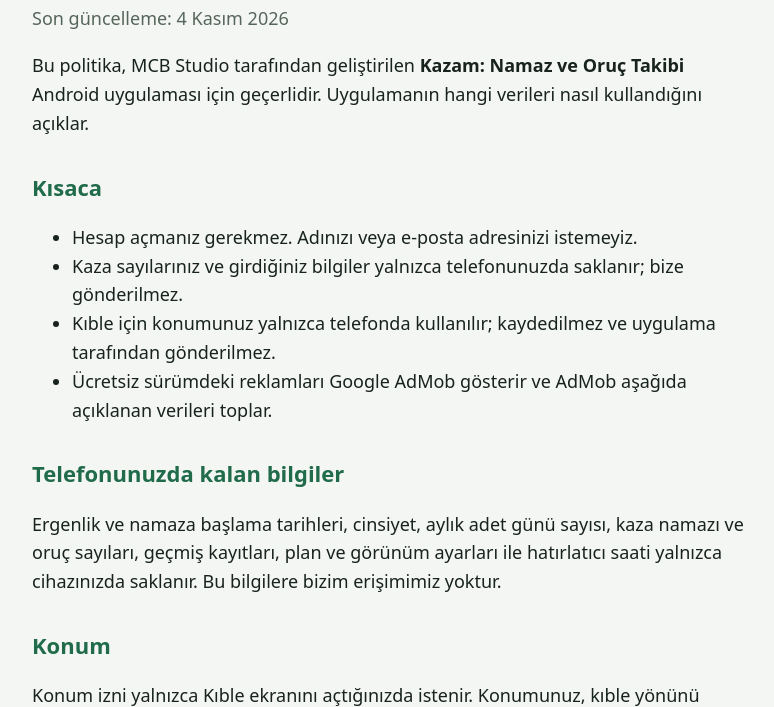
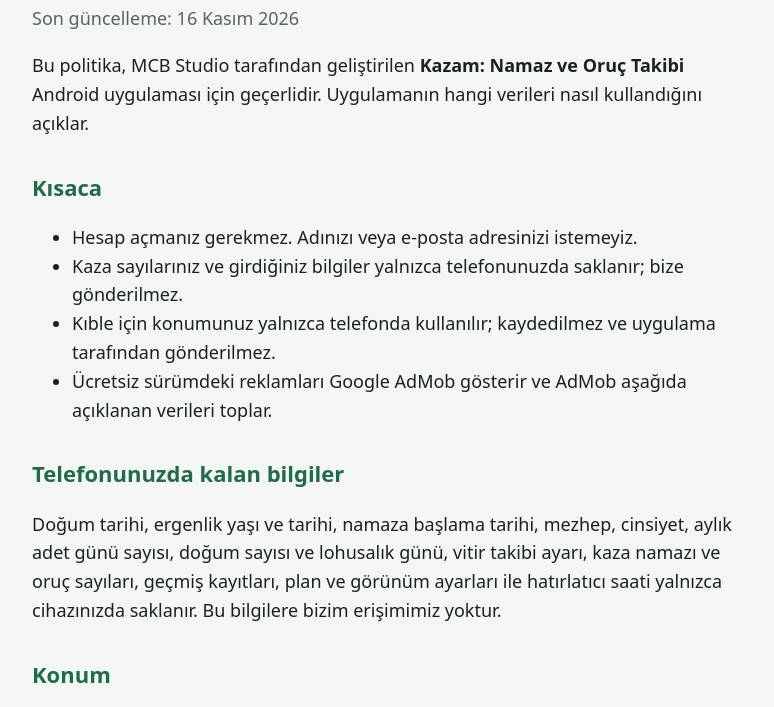
Before and after one commit to MehmetCanBeyaztas/kazam-gizlilik, a plain HTML site: page index.html in a window 1280 px wide. Shown: the part 74-781 px from the top of the page, without its empty margins (248-1022 px from the left). Drawn offline with Linux system fonts and the light colour scheme.

Commit message:
Gizlilik: cihazda saklanan bilgilere doğum tarihi, ergenlik yaşı, mezhep, doğum/lohusalık ve vitir ayarı eklendi

```diff
--- a/index.html
+++ b/index.html
@@ -21,7 +21,7 @@
 <body>
 <main>
   <h1>Kazam Gizlilik Politikası</h1>
-  <p class="tarih">Son güncelleme: 4 Kasım 2026</p>
+  <p class="tarih">Son güncelleme: 16 Kasım 2026</p>
 
   <p>Bu politika, MCB Studio tarafından geliştirilen <strong>Kazam: Namaz ve Oruç Takibi</strong> Android uygulaması için geçerlidir. Uygulamanın hangi verileri nasıl kullandığını açıklar.</p>
 
@@ -34,7 +34,7 @@
   </ul>
 
   <h2>Telefonunuzda kalan bilgiler</h2>
-  <p>Ergenlik ve namaza başlama tarihleri, cinsiyet, aylık adet günü sayısı, kaza namazı ve oruç sayıları, geçmiş kayıtları, plan ve görünüm ayarları ile hatırlatıcı saati yalnızca cihazınızda saklanır. Bu bilgilere bizim erişimimiz yoktur.</p>
+  <p>Doğum tarihi, ergenlik yaşı ve tarihi, namaza başlama tarihi, mezhep, cinsiyet, aylık adet günü sayısı, doğum sayısı ve lohusalık günü, vitir takibi ayarı, kaza namazı ve oruç sayıları, geçmiş kayıtları, plan ve görünüm ayarları ile hatırlatıcı saati yalnızca cihazınızda saklanır. Bu bilgilere bizim erişimimiz yoktur.</p>
 
   <h2>Konum</h2>
   <p>Konum izni yalnızca Kıble ekranını açtığınızda istenir. Konumunuz, kıble yönünü telefon üzerinde hesaplamak için kullanılır; uygulama bu konumu kaydetmez ve bize göndermez. İzni vermezseniz uygulamanın diğer bölümleri çalışmaya devam eder. İzni telefon ayarlarından istediğiniz zaman kapatabilirsiniz.</p>
@@ -74,7 +74,7 @@
 
   <hr>
   <h2>Summary in English</h2>
-  <p>This policy applies to the Android app <strong>Kazam: Namaz ve Oruç Takibi</strong> by MCB Studio. No account is required. Prayer and fasting counts, dates, gender, menstrual day count, history and settings are stored only on your device and are not sent to us. Location is requested only on the Qibla screen, used on the device to calculate the direction, and is not stored or transmitted by the app. Reminders are scheduled locally. You can export a backup file to a place you choose; it is not sent to us. If Android backup is on, the app's on-device data may also be included in your Google account backup, which Google manages.</p>
+  <p>This policy applies to the Android app <strong>Kazam: Namaz ve Oruç Takibi</strong> by MCB Studio. No account is required. Prayer and fasting counts, birth date, age of puberty, the date regular prayer began, madhab, gender, menstrual and postpartum day counts, number of births, history and settings are stored only on your device and are not sent to us. Location is requested only on the Qibla screen, used on the device to calculate the direction, and is not stored or transmitted by the app. Reminders are scheduled locally. You can export a backup file to a place you choose; it is not sent to us. If Android backup is on, the app's on-device data may also be included in your Google account backup, which Google manages.</p>
   <p>Non-premium users see ads from Google AdMob. According to Google's documentation, AdMob automatically collects and shares IP address (which may estimate general location), app interactions, diagnostics and device identifiers (advertising ID, app set ID) for advertising, analytics and fraud prevention, encrypted in transit. Purchases are handled by Google Play and we do not see payment details. You can delete on-device data with Settings → "Verileri sıfırla" or by uninstalling the app. The app is not directed at children. Contact: <a href="mailto:mcbstudio.destek@gmail.com">mcbstudio.destek@gmail.com</a></p>
 </main>
 </body>
```
